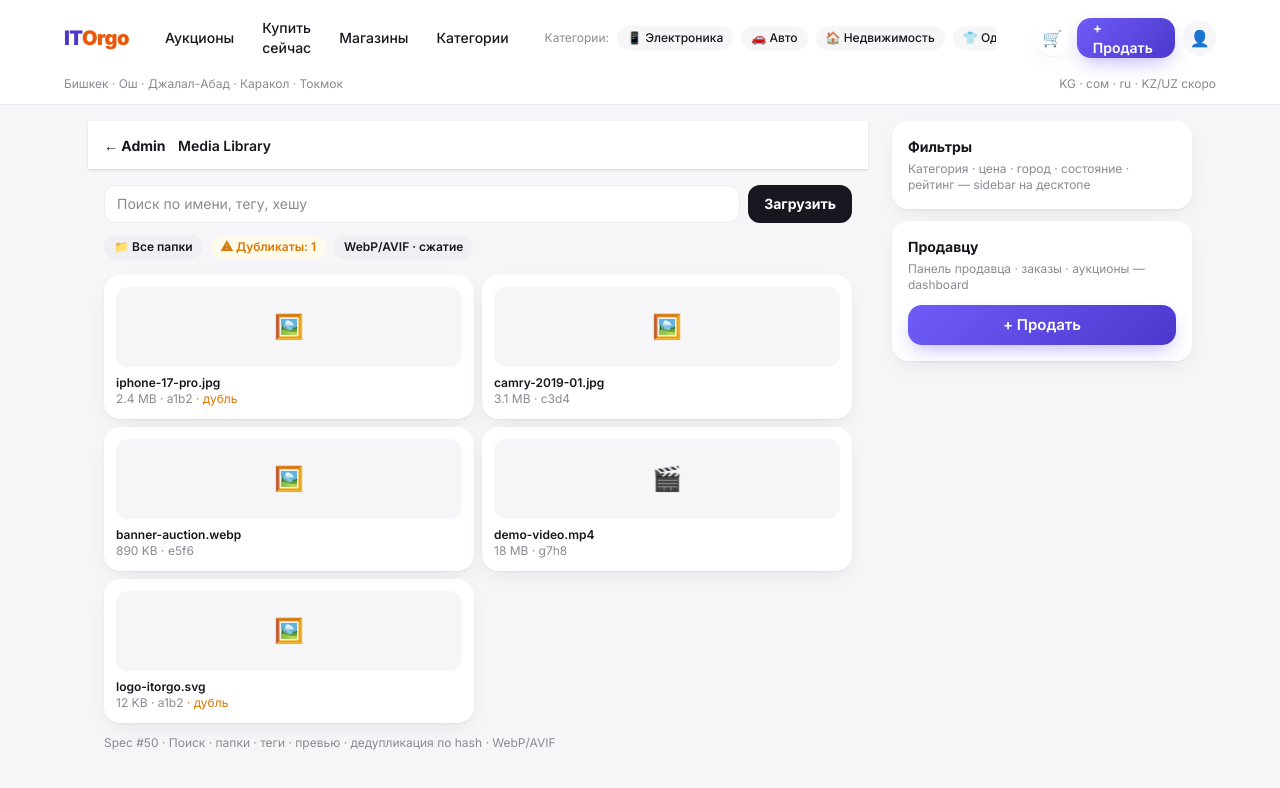
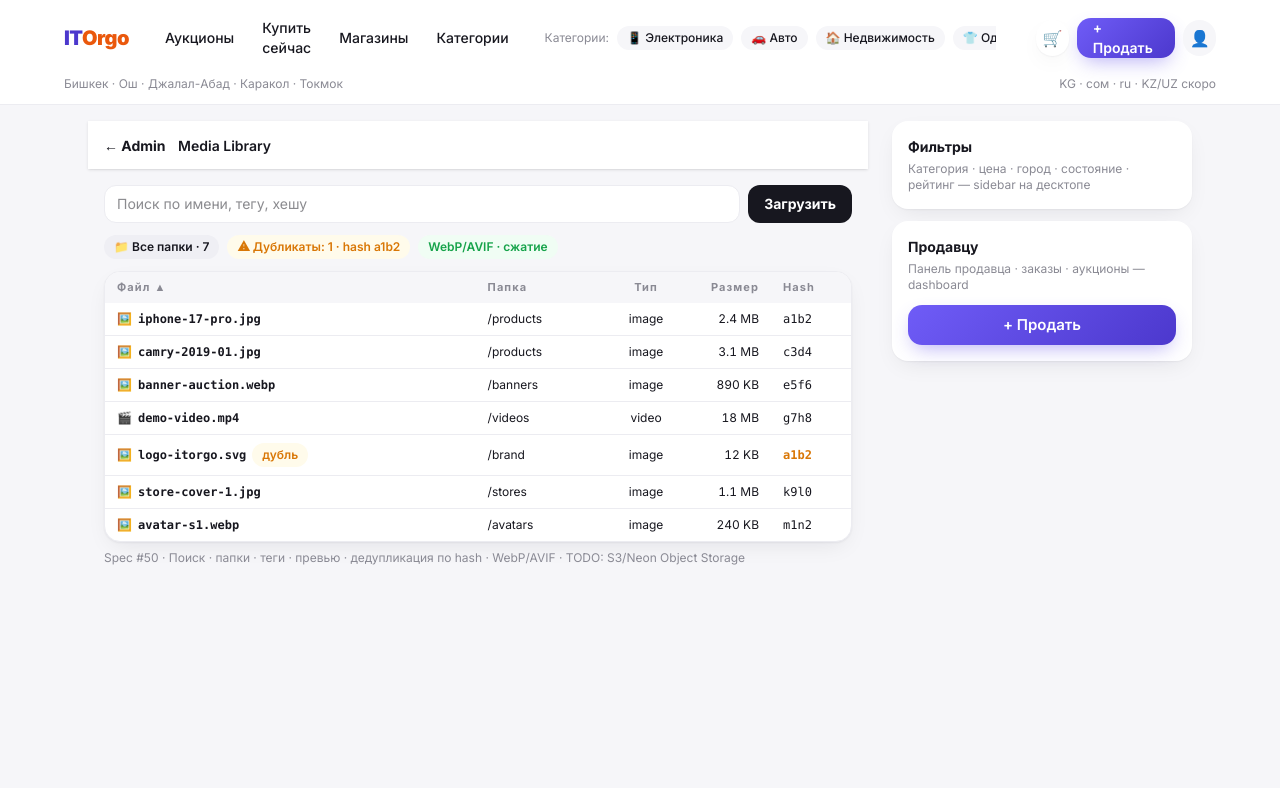
Before and after one commit to atabayhakan/itorgo, a Next.js app: page /admin/media in a window 1280 px wide. Shown: the top 788 px of the page. Built offline with nearby package versions, Linux system fonts and the light colour scheme.

Commit message:
admin: media data-dense table (file/folder/hash dupe)

```diff
--- a/src/app/admin/media/page.tsx
+++ b/src/app/admin/media/page.tsx
@@ -1,12 +1,28 @@
-const MOCK_MEDIA = [
-  { id: "m1", name: "iphone-17-pro.jpg", type: "image", size: "2.4 MB", hash: "a1b2" },
-  { id: "m2", name: "camry-2019-01.jpg", type: "image", size: "3.1 MB", hash: "c3d4" },
-  { id: "m3", name: "banner-auction.webp", type: "image", size: "890 KB", hash: "e5f6" },
-  { id: "m4", name: "demo-video.mp4", type: "video", size: "18 MB", hash: "g7h8" },
-  { id: "m5", name: "logo-itorgo.svg", type: "image", size: "12 KB", hash: "a1b2" }, // duplicate hash demo
+"use client";
+
+import { DataDenseTable, type Column } from "@/components/admin/DataDenseTable";
+
+type MediaRow = { id: string; name: string; type: string; size: string; hash: string; folder: string; dup?: boolean };
+
+const rows: MediaRow[] = [
+  { id: "m1", name: "iphone-17-pro.jpg", type: "image", size: "2.4 MB", hash: "a1b2", folder: "/products" },
+  { id: "m2", name: "camry-2019-01.jpg", type: "image", size: "3.1 MB", hash: "c3d4", folder: "/products" },
+  { id: "m3", name: "banner-auction.webp", type: "image", size: "890 KB", hash: "e5f6", folder: "/banners" },
+  { id: "m4", name: "demo-video.mp4", type: "video", size: "18 MB", hash: "g7h8", folder: "/videos" },
+  { id: "m5", name: "logo-itorgo.svg", type: "image", size: "12 KB", hash: "a1b2", folder: "/brand", dup: true },
+  { id: "m6", name: "store-cover-1.jpg", type: "image", size: "1.1 MB", hash: "k9l0", folder: "/stores" },
+  { id: "m7", name: "avatar-s1.webp", type: "image", size: "240 KB", hash: "m1n2", folder: "/avatars" },
 ];
 
 export default function AdminMediaPage() {
+  const cols: Column<MediaRow>[] = [
+    { key: "name", header: "Файл", sortable: true, render: (r) => <span className="flex items-center gap-1.5"><span>{r.type === "video" ? "🎬" : "🖼️"}</span><span className="font-mono text-xs font-bold">{r.name}</span>{r.dup && <span className="chip bg-warning-bg text-warning">дубль</span>}</span> },
+    { key: "folder", header: "Папка", sortable: true },
+    { key: "type", header: "Тип", align: "center", width: "70px" },
+    { key: "size", header: "Размер", align: "right", width: "90px", sortable: true },
+    { key: "hash", header: "Hash", width: "80px", render: (r) => <span className={`font-mono text-xs ${r.dup ? "font-black text-warning" : ""}`}>{r.hash}</span> },
+  ];
+
   return (
     <main className="min-h-dvh bg-surface-dim">
       <div className="sticky top-0 bg-surface px-4 py-3 shadow-sm">
@@ -18,20 +34,15 @@ export default function AdminMediaPage() {
           <button className="rounded-xl bg-ink px-4 py-2 text-sm font-bold text-white">Загрузить</button>
         </div>
         <div className="mt-3 flex gap-2 text-xs">
-          <span className="chip bg-surface-sunken">📁 Все папки</span>
-          <span className="chip bg-warning-bg text-warning">⚠ Дубликаты: 1</span>
-          <span className="chip bg-surface-sunken">WebP/AVIF · сжатие</span>
+          <span className="chip bg-surface-sunken">📁 Все папки · {rows.length}</span>
+          <span className="chip bg-warning-bg text-warning">⚠ Дубликаты: 1 · hash a1b2</span>
+          <span className="chip bg-success-bg text-success">WebP/AVIF · сжатие</span>
         </div>
-        <ul className="mt-4 grid grid-cols-2 gap-2">
-          {MOCK_MEDIA.map((m) => (
-            <li key={m.id} className="rounded-2xl bg-surface p-3 shadow-card">
-              <div className="flex h-20 items-center justify-center rounded-xl bg-surface-dim text-2xl">{m.type === "video" ? "🎬" : "🖼️"}</div>
-              <p className="mt-2 truncate text-xs font-semibold">{m.name}</p>
-              <p className="text-xs text-ink-faint">{m.size} · {m.hash} {m.hash === "a1b2" && <span className="text-warning">· дубль</span>}</p>
-            </li>
-          ))}
-        </ul>
-        <p className="mt-3 text-xs text-ink-faint">Spec #50 · Поиск · папки · теги · превью · дедупликация по hash · WebP/AVIF</p>
+        <div className="mt-3">
+          {/* @ts-ignore */}
+          <DataDenseTable columns={cols} rows={rows} sortKey="name" />
+        </div>
+        <p className="mt-2 text-xs text-ink-faint">Spec #50 · Поиск · папки · теги · превью · дедупликация по hash · WebP/AVIF · TODO: S3/Neon Object Storage</p>
       </div>
     </main>
   );
```
